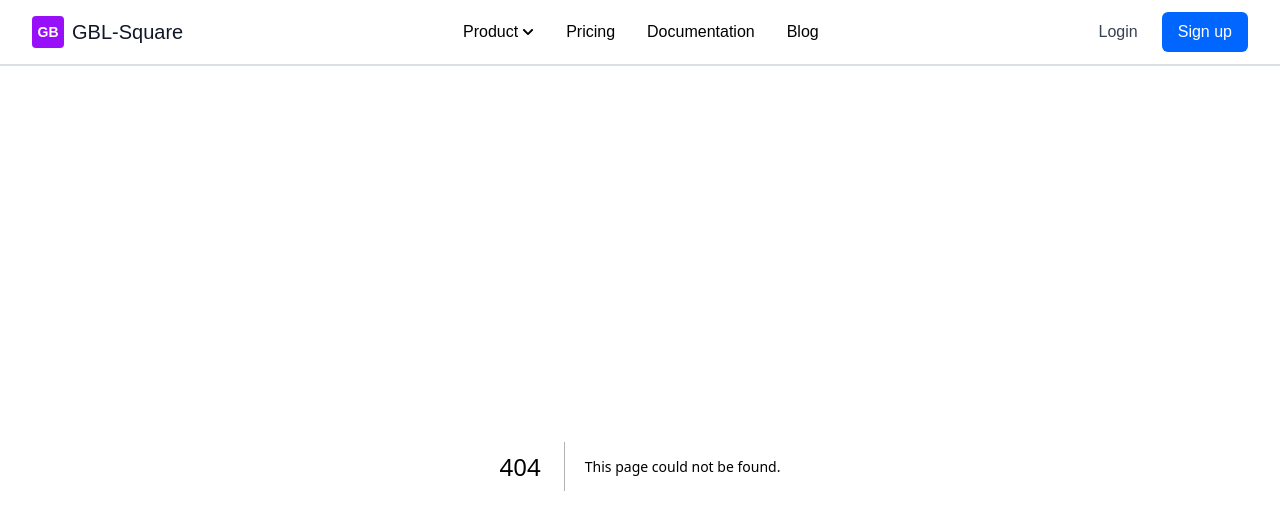
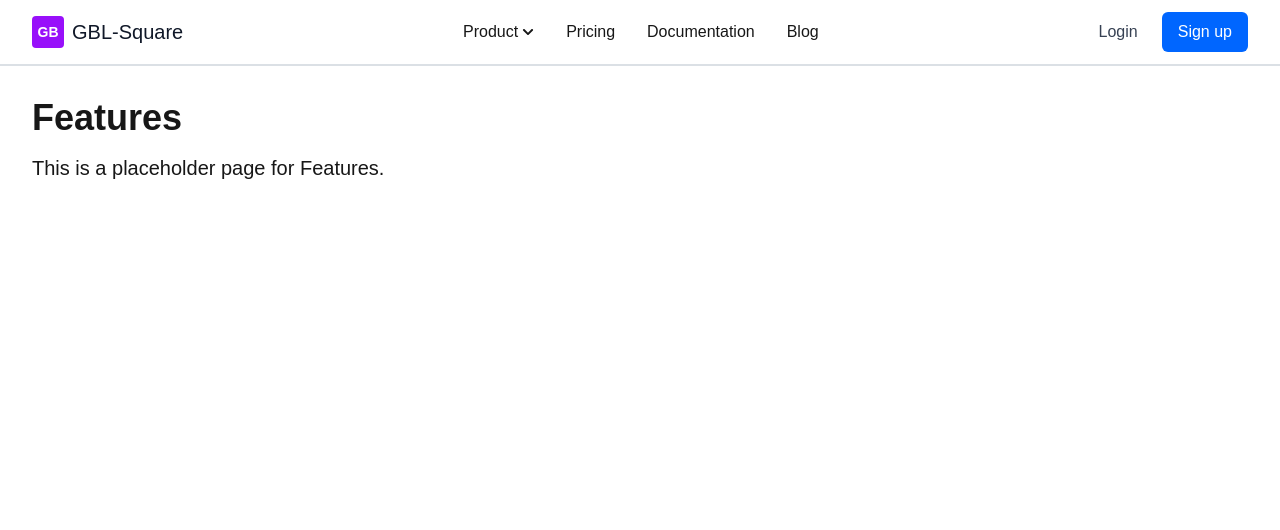
Before and after one commit to JindoKimKor/GBL-Square, a Next.js app: page /features in a window 1280 px wide. Before the commit this address had no page. Shown: the top 530 px of the page. Built offline with nearby package versions, Linux system fonts and the light colour scheme.

Commit message:
fix: correct navigation routing per task requirements (#21)
- Remove /product route (Product menu item has dropdown indicator only, no direct route)
- Add /features page for footer navigation (not in header menu)

```diff
--- a/app/components/Header.tsx
+++ b/app/components/Header.tsx
@@ -22,10 +22,10 @@ export default function Header() {
         {/* Navigation menu */}
         <ul className="hidden md:flex items-center gap-8 list-none">
           <li>
-            <Link href="/product" className="flex items-center gap-1">
+            <span className="flex items-center gap-1">
               Product
               <FaChevronDown className="w-3 h-3" aria-hidden="true" />
-            </Link>
+            </span>
           </li>
           <li>
             <Link href="/pricing">Pricing</Link>
--- /dev/null
+++ b/app/features/page.tsx
@@ -0,0 +1,8 @@
+export default function FeaturesPage() {
+  return (
+    <div className="p-8">
+      <h1 className="text-4xl font-bold">Features</h1>
+      <p className="text-xl mt-4">This is a placeholder page for Features.</p>
+    </div>
+  );
+}
--- a/app/product/page.tsx
+++ /dev/null
@@ -1,8 +0,0 @@
-export default function ProductPage() {
-  return (
-    <div className="p-8">
-      <h1 className="text-4xl font-bold">Product</h1>
-      <p className="text-xl mt-4">This is a placeholder page for Product.</p>
-    </div>
-  );
-}
```
